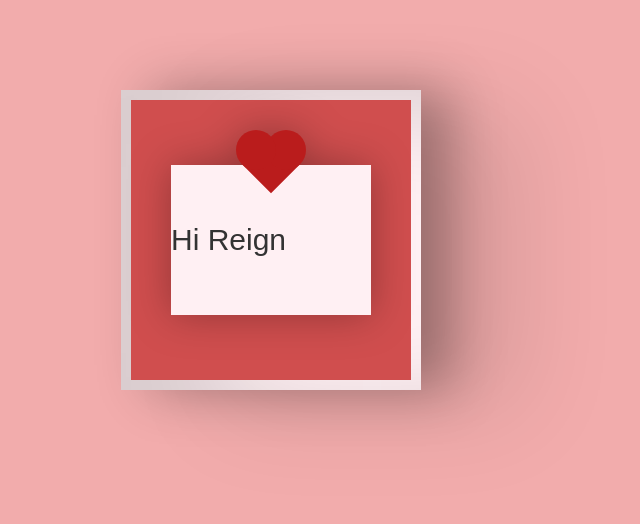
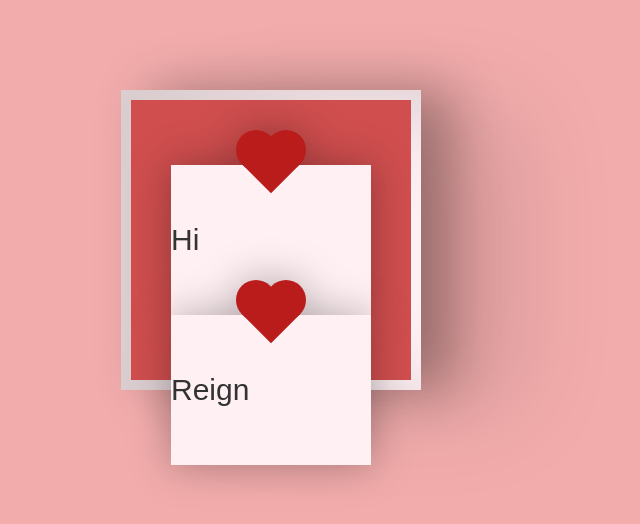
Before and after one commit to origsite/ReignEnvelope, a plain HTML site: page index.html in a window 1280 px wide. Shown: the part 168-692 px from the top of the page, without its empty margins (369-1009 px from the left). Drawn offline with Linux system fonts and the light colour scheme; a web font is replaced by a local one.

Commit message:
Update index.html

```diff
--- a/index.html
+++ b/index.html
@@ -235,8 +235,9 @@ input#open {
 <div class="valentines-day-card">
     <input id="open" type="checkbox">
     <label class="open" for="open"></label>
-  <div class="card-front">
-    <div class="note">Hi Reign  </div>
+  <div class="card-front center">
+    <div class="note">Hi</div>
+     <div class="note">Reign  </div>
   </div>
 
     <div class="card-inside">
```
